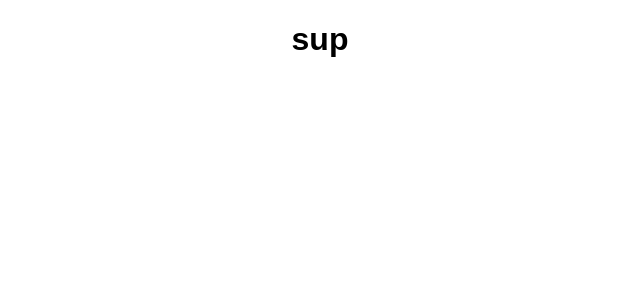
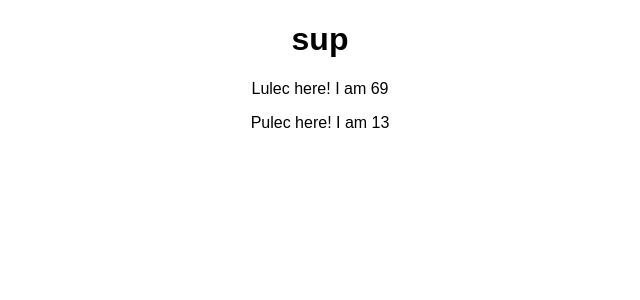
Before and after one commit to kosek-jan/react-udemy, a React (Create React App) app in the folder react-complete-guide/: page / in a window 1280 px wide. Shown: the top 300 px of the page, without its empty margins (320-960 px from the left). Built offline with nearby package versions, Linux system fonts and the light colour scheme.

Commit message:
simple component with props

```diff
--- a/react-complete-guide/src/App.js
+++ b/react-complete-guide/src/App.js
@@ -1,11 +1,14 @@
 import React, { Component } from 'react';
 import './App.css';
+import Person from './Person/Person';
 
 class App extends Component {
   render() {
     return (
       <div className="App">
         <h1>sup</h1>
+        <Person name="Lulec" age="69"></Person>
+        <Person name="Pulec" age="13"></Person>
       </div>
     );
   }
--- /dev/null
+++ b/react-complete-guide/src/Person/Person.js
@@ -0,0 +1,7 @@
+import React from 'react';
+
+const person = (props) => {
+    return <p>{props.name} here! I am {props.age}</p>
+}
+
+export default person;
```
